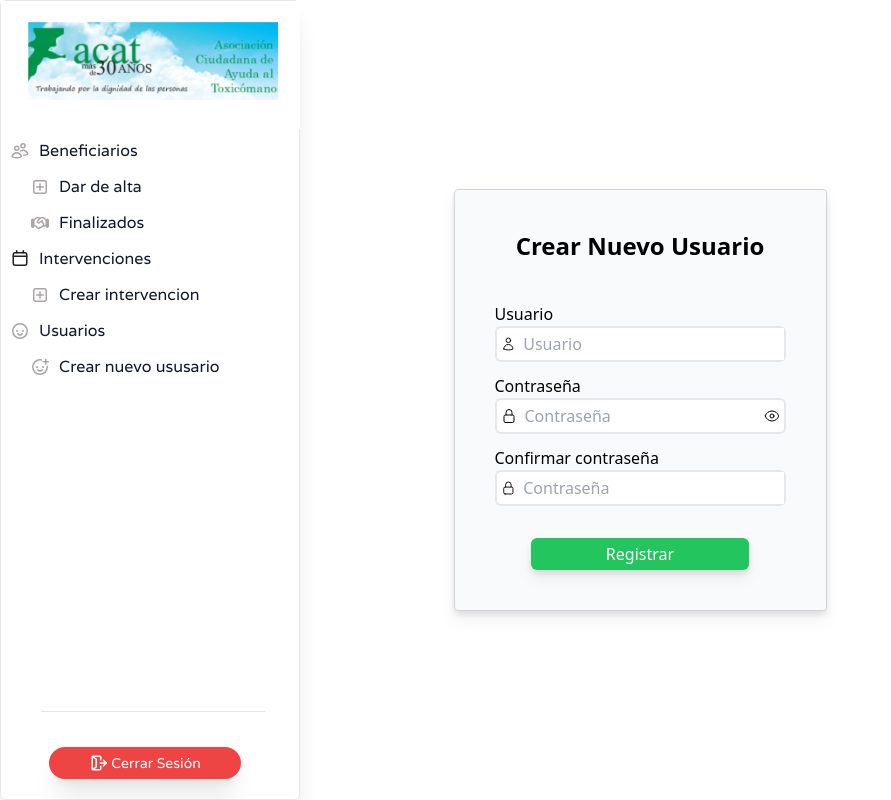
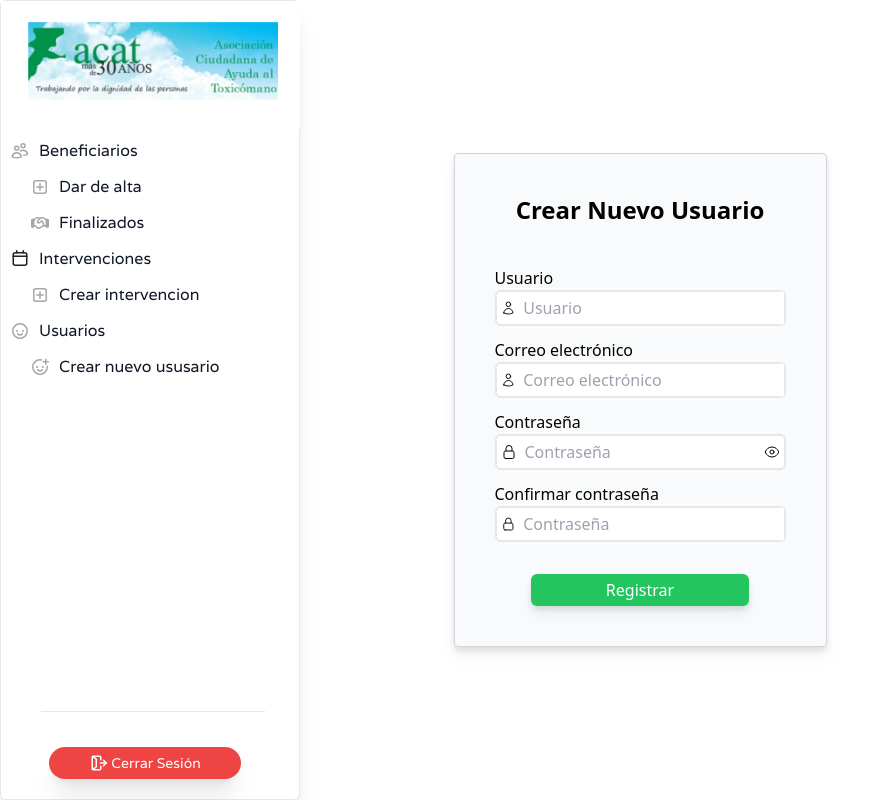
Before and after one commit to ISPP-07/frontend-acat, a Next.js app: page /create-user in a window 1280 px wide. Shown: the whole page, without its empty margins (0-891 px from the left). Built offline with nearby package versions, Linux system fonts and the light colour scheme.

Commit message:
refactor: Create user using API #36

```diff
--- a/src/app/components/CreateUserForm.jsx
+++ b/src/app/components/CreateUserForm.jsx
@@ -2,18 +2,43 @@
 /* eslint-disable no-unused-vars */
 import React, { useState } from 'react'
 /* eslint-enable no-unused-vars */
+import axios from 'axios'
+
 function CreateUserForm() {
 	const [showPassword, setShowPassword] = useState(false)
 
 	const togglePassword = () => {
 		setShowPassword(!showPassword)
 	}
+
+	async function onSubmit(event) {
+		event.preventDefault()
+		const formData = new FormData(event.target)
+
+		formData.delete('confirmPassword')
+
+		const jsonData = {
+			username: formData.get('username').toString(),
+			password: formData.get('password').toString(),
+			email: formData.get('email').toString()
+		}
+
+		axios.post(
+			process.env.NEXT_PUBLIC_BASE_URL + '/shared/user/',
+			JSON.stringify(jsonData),
+			{
+				headers: {
+					'Content-Type': 'application/json'
+				}
+			}
+		)
+	}
 	return (
 		<div className="flex flex-col bg-gray-50 rounded p-10 drop-shadow-lg border border-gray-300">
 			<h1 className="mb-10 text-center font-poppins text-2xl">
 				<strong>Crear Nuevo Usuario</strong>
 			</h1>
-			<form method="post" className="flex flex-col gap-3">
+			<form onSubmit={onSubmit} className="flex flex-col gap-3">
 				<article className="flex flex-col">
 					<label htmlFor="username">Usuario</label>
 					<div className="flex items-center border-2 rounded-md border-gray-200 bg-white">
@@ -36,6 +61,32 @@ function CreateUserForm() {
 							id="username"
 							name="username"
 							placeholder="Usuario"
+							className="p-1 w-full"
+						/>
+					</div>
+				</article>
+				<article className="flex flex-col">
+					<label htmlFor="email">Correo electrónico</label>
+					<div className="flex items-center border-2 rounded-md border-gray-200 bg-white">
+						<svg
+							xmlns="http://www.w3.org/2000/svg"
+							fill="none"
+							viewBox="0 0 24 24"
+							strokeWidth="1.5"
+							stroke="currentColor"
+							className="w-4 h-4 m-1"
+						>
+							<path
+								strokeLinecap="round"
+								strokeLinejoin="round"
+								d="M15.75 6a3.75 3.75 0 1 1-7.5 0 3.75 3.75 0 0 1 7.5 0ZM4.501 20.118a7.5 7.5 0 0 1 14.998 0A17.933 17.933 0 0 1 12 21.75c-2.676 0-5.216-.584-7.499-1.632Z"
+							/>
+						</svg>
+						<input
+							type="text"
+							id="email"
+							name="email"
+							placeholder="Correo electrónico"
 							className="p-1 w-full"
 						/>
 					</div>
@@ -108,7 +159,7 @@ function CreateUserForm() {
 					</div>
 				</article>
 				<article className="flex flex-col">
-					<label htmlFor="confirm-password">Confirmar contraseña</label>
+					<label htmlFor="confirmPassword">Confirmar contraseña</label>
 					<div className="flex items-center border-2 rounded-md border-gray-200 bg-white">
 						<svg
 							xmlns="http://www.w3.org/2000/svg"
@@ -126,8 +177,8 @@ function CreateUserForm() {
 						</svg>
 						<input
 							type={'password'}
-							id="confirm-password"
-							name="confirm-password"
+							id="confirmPassword"
+							name="confirmPassword"
 							placeholder="Contraseña"
 							className="p-1 w-full"
 							data-testid="password2-input"
```
